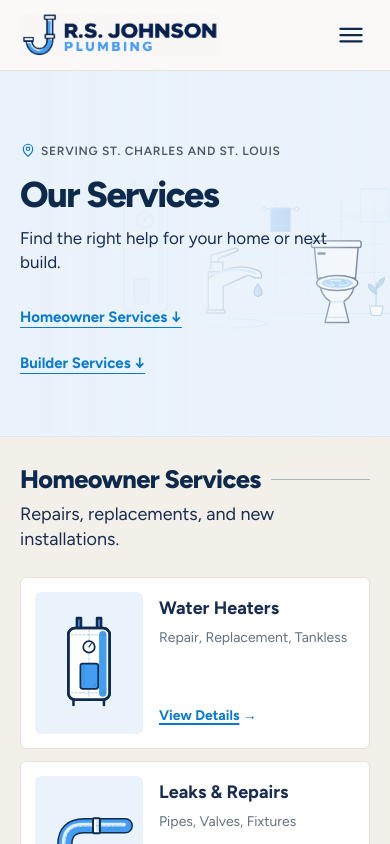
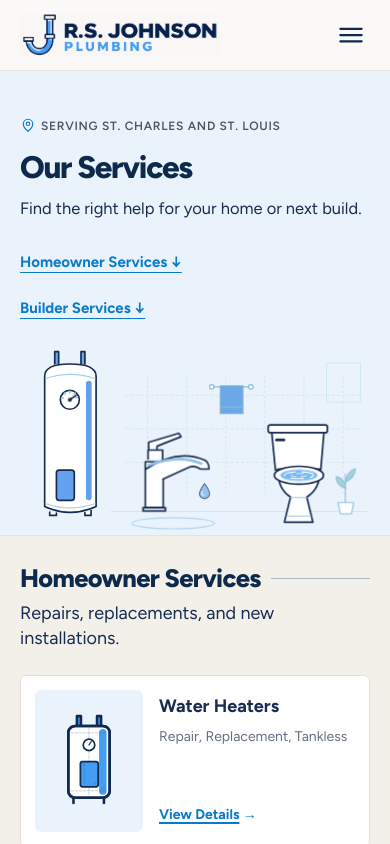
Before and after one commit to rs-johnson-plumbing/website, a Next.js app: page /services in a window 390 px wide. Shown: the top 844 px of the page. Built offline with nearby package versions, Linux system fonts and the light colour scheme.

Commit message:
Style only services hero to match shared page typography

```diff
--- a/src/styles/concept-two-page-polish.css
+++ b/src/styles/concept-two-page-polish.css
@@ -656,13 +656,27 @@
  .c2 svg[data-mobile-active="true"] .c2-sketch-flow { animation:c2-tile-water 1.6s linear infinite; }
 }
 
-/* Connected Johnson J fills the desktop hero; the phone keeps its downward run. */
-.c2 .directory-preview.c2-services .dp-header-art .c2-services-pipe-desktop { display:none; }
-@media(min-width:768px) {
- .c2 .directory-preview.c2-services .dp-header { min-height:440px; padding-top:45px; padding-bottom:145px; box-sizing:border-box; }
- .c2 .directory-preview.c2-services .dp-header-art .c2-services-pipe-mobile { display:none; }
- .c2 .directory-preview.c2-services .dp-header-art .c2-services-pipe-desktop { display:block; inset:0; width:100%; height:100%; transform:none; }
- .c2 .directory-preview.c2-services .dp-header-art::after { background:none; }
- .c2 .directory-preview.c2-services .dp-header .dp-intro { max-width:58%; }
- .c2 .directory-preview.c2-services .dp-header .c2-location { max-width:65%; }
+
+/* Services hero only: the approved fixture vignette and shared inside-page type. */
+.c2 .directory-preview.c2-services .dp-header { min-height:360px; padding-block:55px; background:#eaf3fb; box-sizing:border-box; }
+.c2 .directory-preview.c2-services .dp-header h1 { font-size:clamp(36px,3.6vw,52px); font-weight:800; line-height:1.08; letter-spacing:-.04em; }
+.c2 .directory-preview.c2-services .dp-header .dp-intro { max-width:44%; font-size:16.5px; line-height:1.4; font-weight:400; }
+.c2 .directory-preview.c2-services .dp-header .c2-location { position:relative; z-index:1; }
+.c2 .directory-preview.c2-services .dp-header-art { inset:0 0 0 auto; width:53%; height:100%; opacity:1; pointer-events:none; }
+.c2 .directory-preview.c2-services .dp-header-art::after { display:none; }
+.c2 .directory-preview.c2-services .dp-header-art svg.c2-services-fixtures { inset:0; width:100%; height:100%; transform:none; }
+.c2 .c2-hero-gauge { transform-origin:96px 98px; }
+@keyframes c2-hero-gauge-sweep { 0%,100% { transform:rotate(-16deg); } 50% { transform:rotate(16deg); } }
+@keyframes c2-hero-bowl-swirl { to { stroke-dashoffset:-68; } }
+@keyframes c2-hero-faucet-drop { 0%,15% { opacity:0; transform:translateY(-4px); } 30%,65% { opacity:1; } 100% { opacity:0; transform:translateY(20px); } }
+@media(prefers-reduced-motion:no-preference) {
+ .c2 .c2-services-fixtures .c2-hero-gauge { animation:c2-hero-gauge-sweep 4s ease-in-out infinite; }
+ .c2 .c2-services-fixtures .c2-hero-bowl { animation:c2-hero-bowl-swirl 5s linear infinite; }
+ .c2 .c2-services-fixtures .c2-hero-drop { animation:c2-hero-faucet-drop 3.5s ease-in infinite; }
 }
+@media(max-width:767px) {
+ .c2 .directory-preview.c2-services .dp-header { min-height:0; padding-block:30px 205px; }
+ .c2 .directory-preview.c2-services .dp-header h1 { font-size:clamp(28px,8vw,36px); }
+ .c2 .directory-preview.c2-services .dp-header .dp-intro { max-width:100%; }
+ .c2 .directory-preview.c2-services .dp-header-art { top:auto; bottom:0; right:0; width:100%; height:190px; }
+}
```
